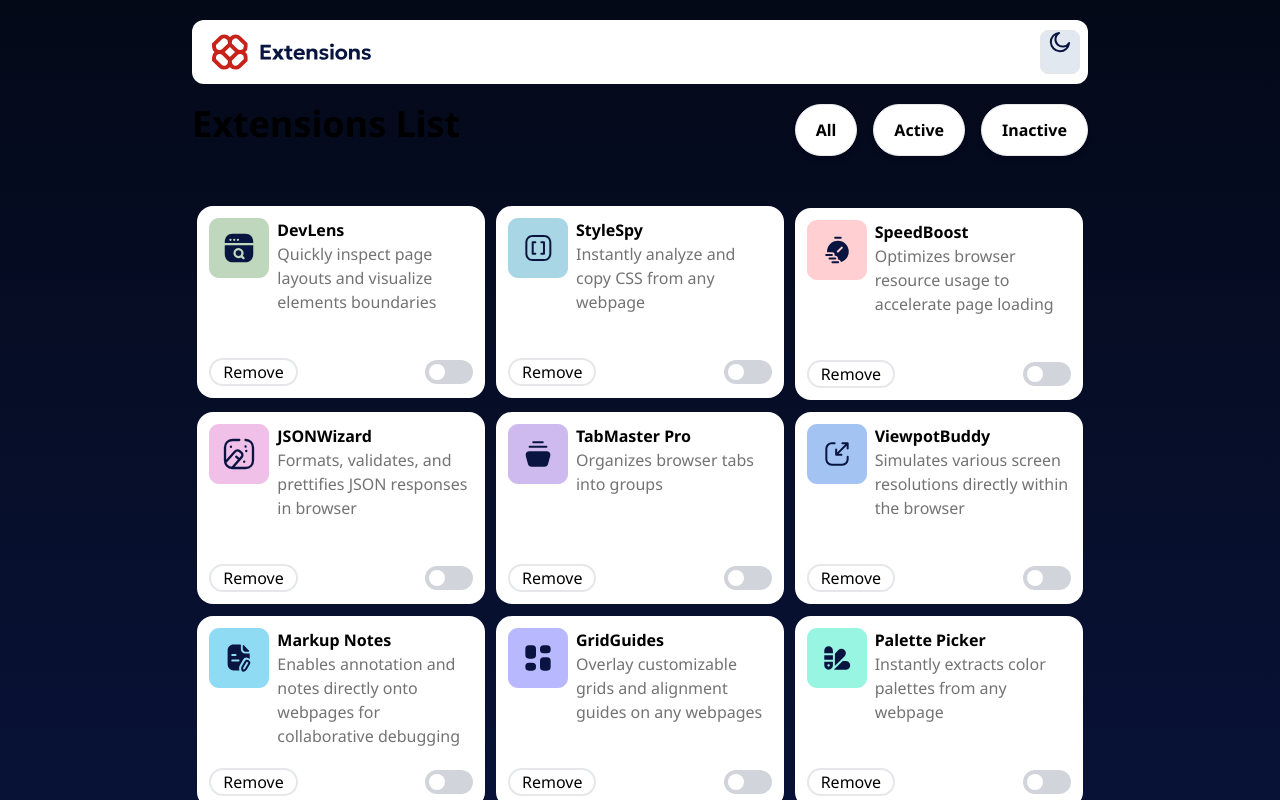
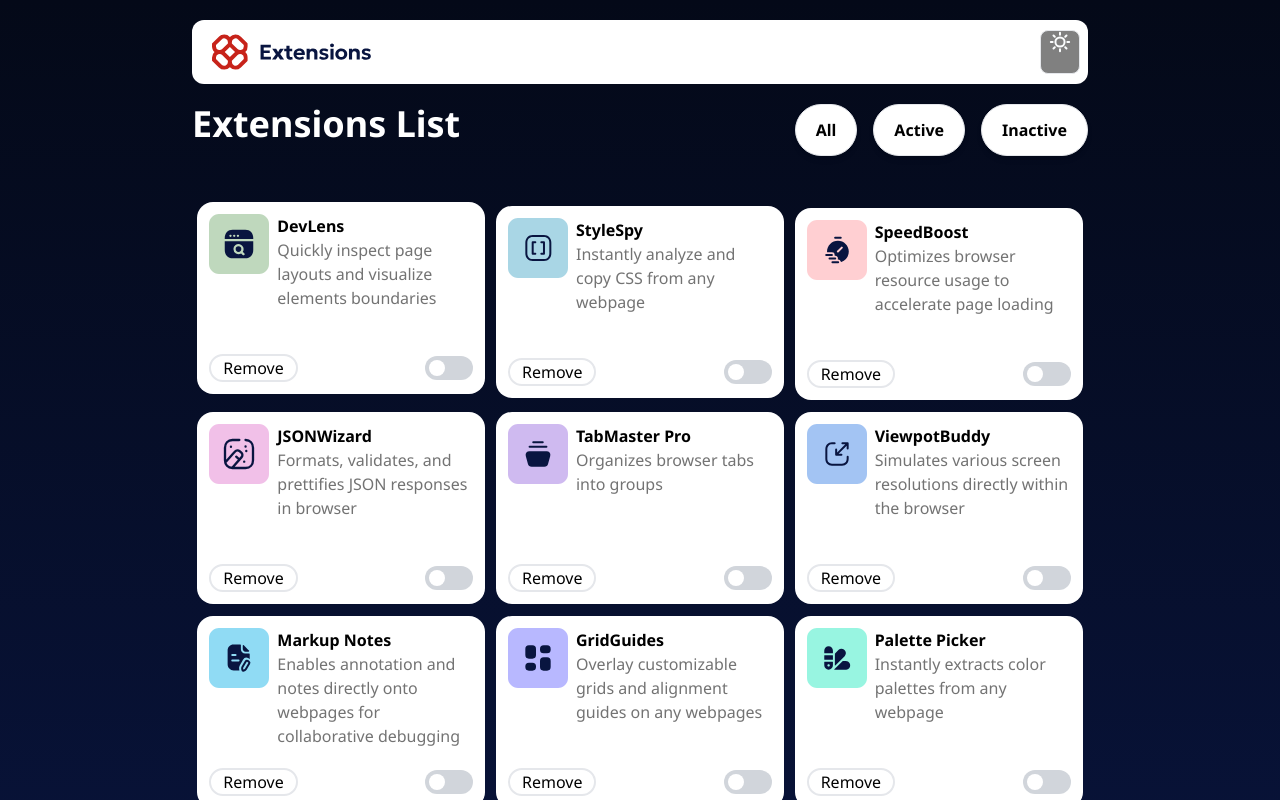
Before and after one commit to evbomwan/browser-extension-manager-ui-tailwind, a website built with Vite: page index.html in a window 1280 px wide. Both pictures are taken after a click on the button 1060 px from the left and 52 px from the top of the page. Shown: the top 800 px of the page. Built offline with nearby package versions, Linux system fonts and the light colour scheme.

Commit message:
update code

```diff
--- a/index.html
+++ b/index.html
@@ -11,13 +11,13 @@
 <link href="https://fonts.googleapis.com/css2?family=Noto+Sans:ital,wght@0,100..900;1,100..900&display=swap" rel="stylesheet">
   </head>
   <body>
-    <div class="flex justify-between items-center my-5 bg-white rounded-xl h-16 w-80 mx-auto md:w-full md:max-w-2xl lg:w-full lg:max-w-4xl">
+    <div class="head flex justify-between items-center my-5 bg-white rounded-xl h-16 w-80 mx-auto md:w-full md:max-w-2xl lg:w-full lg:max-w-4xl">
       <div class="flex items-center h-full pl-5"><img src="./images/logo.svg" alt="" class="w-40"></div>
       <!-- light and dark mode switch button -->
-      <button id="switch" class="border bg-slate-200 flex w-10 h-11 px-2 rounded-lg mr-2 hover:bg-neutral-400"><img src="./images/icon-moon.svg" alt=""></button>
+      <button id="switch" class="border bg-slate-200 flex w-10 h-11 px-2 rounded-lg mr-2 hover:bg-neutral-400"><img src="./images/icon-moon.svg" alt="" id="mode"></button>
     </div>
     <div class="w-80 mx-auto md:w-full md:max-w-2xl lg:w-full lg:max-w-4xl md:flex justify-between">
-      <h1 class="font-bold text-4xl text-center mb-3">Extensions List</h1>
+      <h1 class="font-bold text-4xl text-center mb-3" id="extension">Extensions List</h1>
       <div class="flex justify-between gap-4">
         <button class="filter-btn bg-white border rounded-full px-5 py-2 font-bold shadow-md hover:text-white hover:bg-red-500 focus:outline-2 focus:outline-offset-2 focus:outline-red-400 active:bg-red-700">All</button>
         <button class="filter-btn bg-white border rounded-full px-5 py-2 font-bold shadow-md hover:text-neutral-500 hover:bg-neutral-100 focus:outline-2 focus:outline-offset-2 focus:outline-red-400 active:bg-red-700">Active</button>
@@ -27,7 +27,7 @@
 <!-- Extension div page -->
     <div class="w-80 rounded-xl bg-blue mx-auto my-10 md:w-full md:max-w-2xl lg:w-full lg:max-w-4xl lg:grid grid-cols-3 lg:justify-items-center lg:items-center">
       <!-- first extension -->
-      <div class="p-3 mx-auto w-72 bg-white rounded-2xl flex flex-col justify-between h-48 mt-2">
+      <div class="p-3 mx-auto w-72 bg-white rounded-2xl flex flex-col justify-between h-48 hover:">
         <!-- div houses img and text container -->
         <div class="flex justify-center items-start gap-2">
             <img src="./images/logo-devlens.svg" alt="">
--- a/src/main.js
+++ b/src/main.js
@@ -11,4 +11,25 @@ document.getElementById('switch').addEventListener('click', () => {
         // Light gradient
         document.body.style.background = 'linear-gradient(180deg, #EBF2FC 0%, #EEF8F9 100%)';
     }
+    // button logo
+     const img = document.getElementById('mode');
+     if (darkmode){
+        img.src = './images/icon-sun.svg'
+     }else {
+     img.src = './images/icon-moon.svg'
+    }
+    //extensions list
+    const extension = document.getElementById('extension');
+    if (darkmode) {
+        extension.style.color = 'white';
+    } else {
+        extension.style.color = 'black';
+    }
+    //switch
+    const switchContainer = document.getElementById('switch');
+    if (darkmode){
+        switchContainer.style.background = 'grey';
+    } else{
+         switchContainer.style.background = '';
+    }
 });
```
